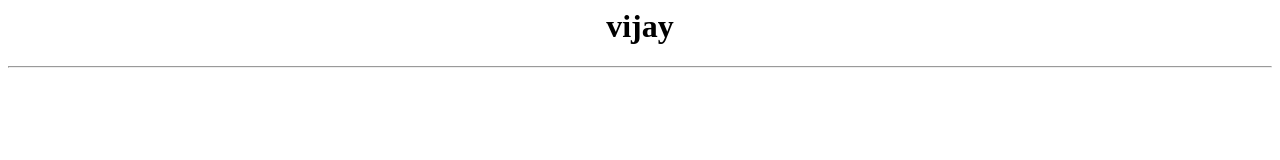
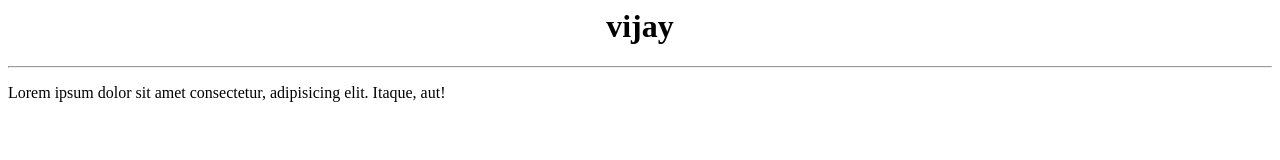
Before and after one commit to sakthipriya12113/sakthipriya12113, a plain HTML site: page index.html in a window 1280 px wide. Drawn offline with Linux system fonts and the light colour scheme.

Commit message:
added paragraph

```diff
--- a/index.html
+++ b/index.html
@@ -2,3 +2,6 @@
   <h1>vijay</h1>
 </center>
 <hr>
+<p>
+  Lorem ipsum dolor sit amet consectetur, adipisicing elit. Itaque, aut!
+</p>
```
